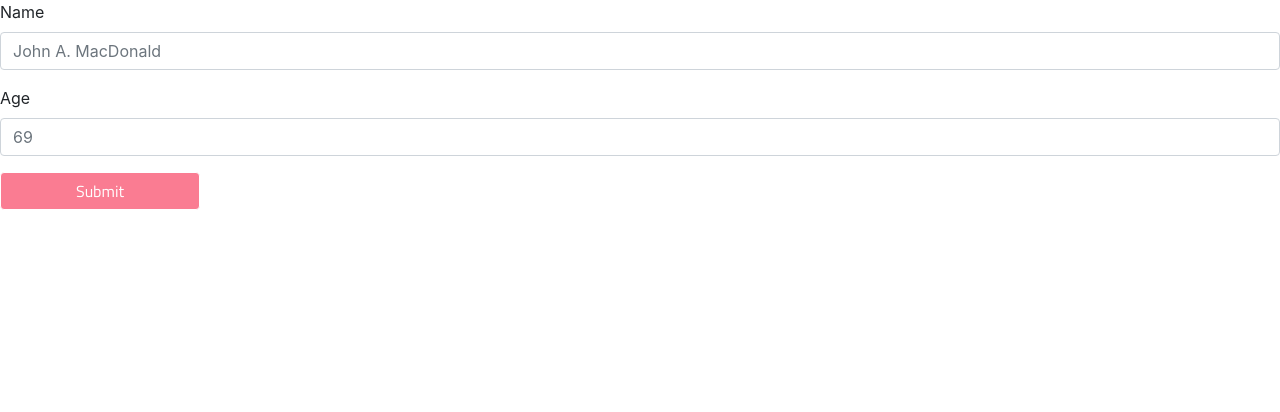
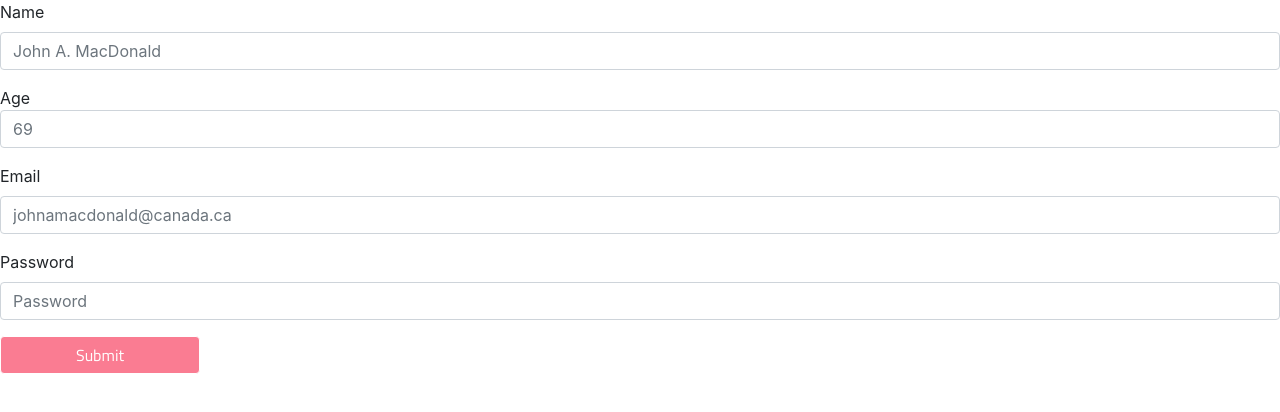
Before and after one commit to Pvakil/SpeedDating, a website: page create_profile.html in a window 1280 px wide. Drawn offline with nearby package versions, Linux system fonts and the light colour scheme.

Commit message:
registration page post working

```diff
--- a/create_profile.html
+++ b/create_profile.html
@@ -15,30 +15,30 @@
   </head>
 
   <body>
-    <form action:"register" method:"post">
+    <div id = "register">
+      <form action="register" method="post">
       <div class="form-group">
         <label for="name">Name</label>
-        <input type="text" class="form-control" id="name" aria-describedby="email" placeholder="John A. MacDonald">
+        <input type="text" class="form-control" id="name" name="name" placeholder="John A. MacDonald">
+      </div>
+
+      <div class="form-group"
+        <label for="age">Age</label>
+        <input type="number" class="form-control" id="age" name="age" placeholder="69">
       </div>
 
       <div class="form-group">
-        <label for="age">Age</label>
-        <input type="number" class="form-control" id="age" aria-describedby="age" placeholder="69">
-      </div>
-
-      <!-- <div class="form-group">
         <label for="email">Email</label>
-        <input type="email" class="form-control" id="email" aria-describedby="email" placeholder="johnamacdonald@canada.ca">
+        <input type="email" class="form-control" id="email" name="email" placeholder="johnamacdonald@canada.ca">
       </div>
 
       <div class="form-group">
-        <label for="exampleInputPassword1">Password</label>
-        <input type="password" class="form-control" id="exampleInputPassword1" placeholder="Password">
-      </div> -->
+        <label for="password">Password</label>
+        <input type="password" class="form-control" id="password" name="password" placeholder="Password">
+      </div>
 
       <button type="submit" class="btn btn-custom" name="action">Submit</button>
-
-    </form>
-
+      </form>
+    </div>
 
   </body>
--- a/package.json
+++ b/package.json
@@ -13,6 +13,7 @@
   "author": "https://github.com/vasanthv",
   "license": "WTFPL",
   "dependencies": {
+    "body-parser": "^1.18.3",
     "express": "^4.16.3",
     "mongodb": "^3.1.13",
     "socket.io": "^2.1.1"
```
Also changed, not shown: server.js (+12 -11 lines), 1 other file.
